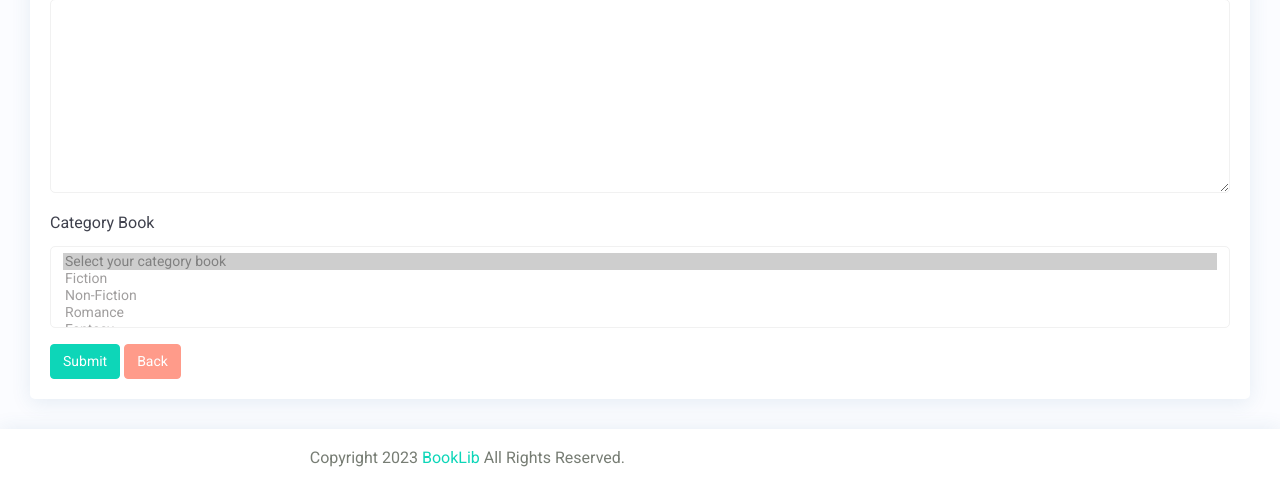
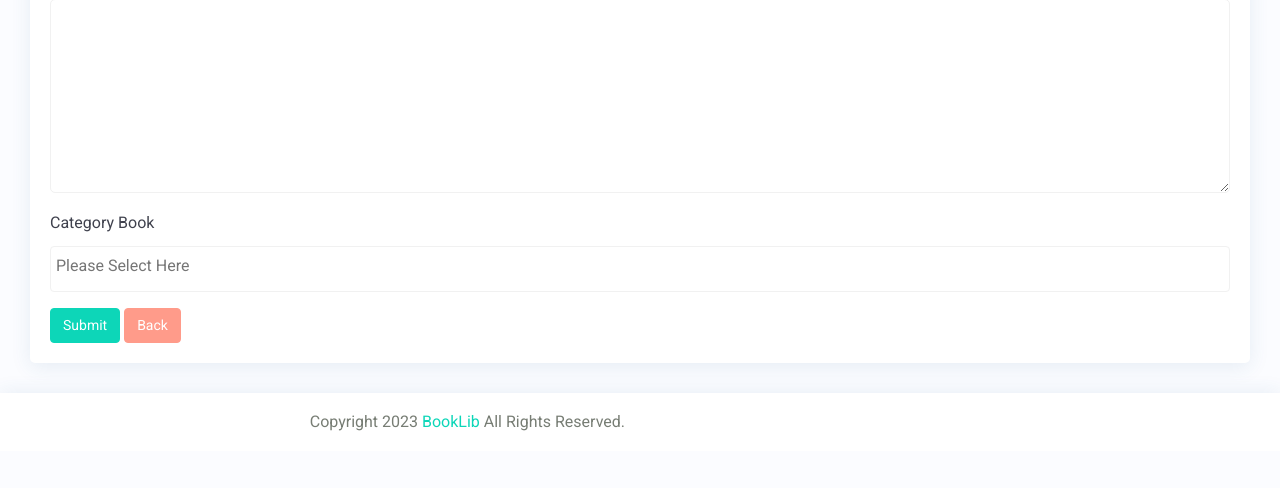
Before and after one commit to zaaii/BookLib, a PHP site: page /admin-add-book.php in a window 1280 px wide. Shown: the part 821-1309 px from the top of the page. After the commit the page ends 1252 px from the top, so only its background shows below. Run offline with PHP 8.4, Linux system fonts and the light colour scheme; a user stored in the database is signed in; data comes from the database, SQL or seed files in the repository; some libraries are stand-ins or nearby versions.

Commit message:
[FIX] Add Category Book

```diff
--- a/admin-add-book.php
+++ b/admin-add-book.php
@@ -147,8 +147,8 @@ checkRole($_SESSION);
                         </div>
                         <div class="form-group">
                            <label>Category Book</label>
-                           <select class="form-control" name="category_ids[]" id="" required multiple="multiple">
-                           <option selected="" disabled="">Select your category book</option>
+                           <select class="custom-select custom-select-sm select2" name="category_ids[]" id="category_ids" required multiple="multiple">
+                           <option value=""></option>
                               <?php
                               $categories = $koneksi->query("SELECT * FROM categories");
                               while ($row = $categories->fetch_assoc()) :
--- a/model.php
+++ b/model.php
@@ -17,7 +17,6 @@ function getData($tabel)
     return $rows;
 }
 
-//fungsi untuk menambah data buku
 function insertDataBuku($data)
 {
     // Digunakan untuk mengacu atau merujuk ke global variable
@@ -28,18 +27,26 @@ function insertDataBuku($data)
     $penulis = htmlspecialchars($data["penulis"]);
     $penerbit = htmlspecialchars($data["penerbit"]);
     $tahun_terbit = htmlspecialchars($data["tahun_terbit"]);
-    $gambar_buku = $_FILES["gambar_buku"]["name"];
-    $pdf_buku = $_FILES["pdf_buku"]["name"];
     $deskripsi_buku = htmlspecialchars($data["deskripsi_buku"]);
-    $category_ids = htmlspecialchars($data["category_ids"]);
+    $category_ids = is_array($data["category_ids"]) ? implode(',', $data["category_ids"]) : '';
 
-    // Upload gambar buku
-    $gambar_buku_tmp = $_FILES["gambar_buku"]["tmp_name"];
-    move_uploaded_file($gambar_buku_tmp, "resources/cover/" . $gambar_buku);
+    // Cek apakah ada file gambar_buku yang diunggah
+    if (isset($_FILES["gambar_buku"]["tmp_name"]) && !empty($_FILES["gambar_buku"]["tmp_name"])) {
+        $gambar_buku = $_FILES["gambar_buku"]["name"];
+        $gambar_buku_tmp = $_FILES["gambar_buku"]["tmp_name"];
+        move_uploaded_file($gambar_buku_tmp, "resources/cover/" . $gambar_buku);
+    } else {
+        $gambar_buku = '';
+    }
 
-    // Upload PDF buku
-    $pdf_buku_tmp = $_FILES["pdf_buku"]["tmp_name"];
-    move_uploaded_file($pdf_buku_tmp, "resources/ebook/" . $pdf_buku);
+    // Cek apakah ada file pdf_buku yang diunggah
+    if (isset($_FILES["pdf_buku"]["tmp_name"]) && !empty($_FILES["pdf_buku"]["tmp_name"])) {
+        $pdf_buku = $_FILES["pdf_buku"]["name"];
+        $pdf_buku_tmp = $_FILES["pdf_buku"]["tmp_name"];
+        move_uploaded_file($pdf_buku_tmp, "resources/ebook/" . $pdf_buku);
+    } else {
+        $pdf_buku = '';
+    }
 
     // Query insert data
     $query = "INSERT INTO buku
@@ -50,6 +57,7 @@ function insertDataBuku($data)
 
     return mysqli_affected_rows($koneksi);
 }
+
 
 //fungsi untuk mengedit data buku
 function updateDataBuku($data)
```
